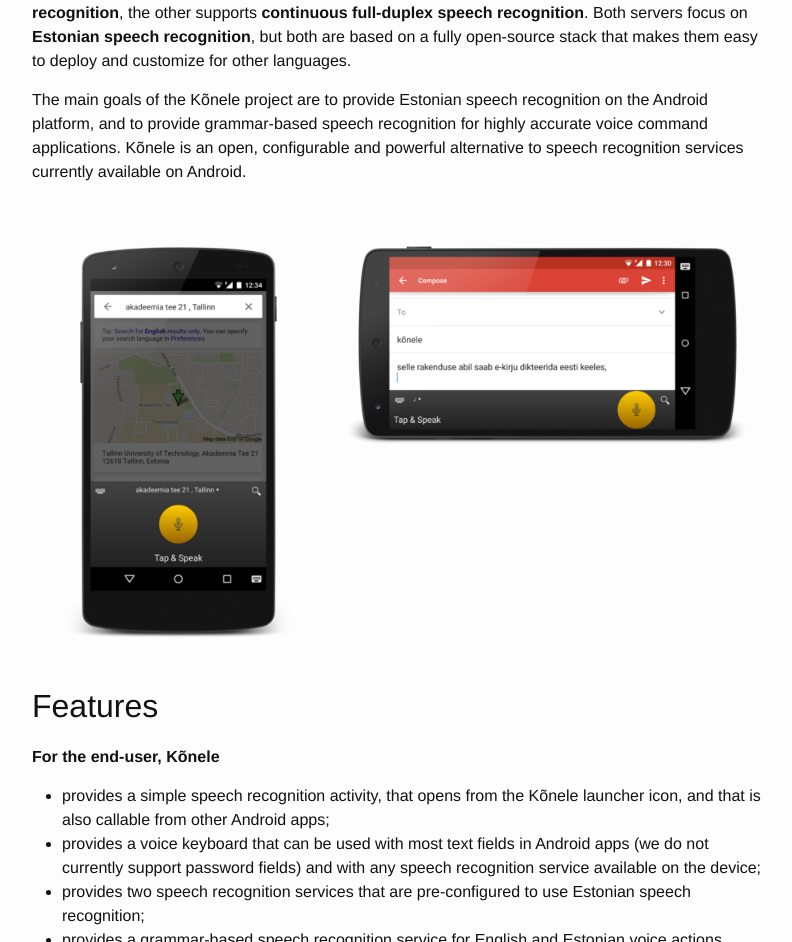
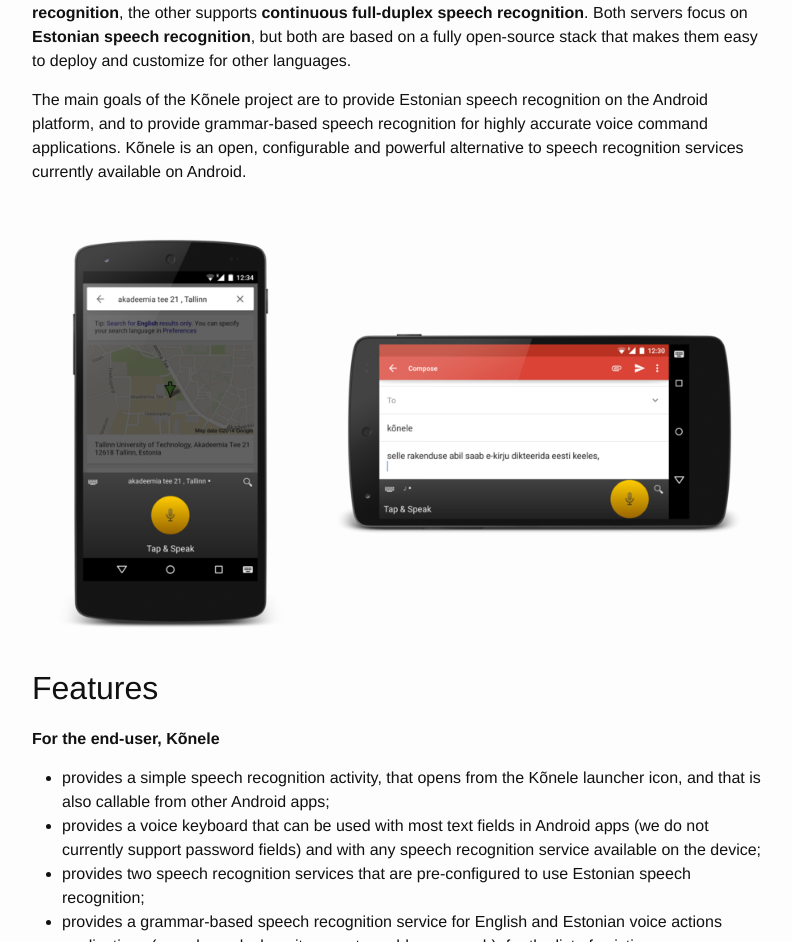
Before and after one commit to Kaljurand/K6nele, a Jekyll site: the page built from about.md, in a window 1280 px wide. Shown: the part 402-1344 px from the top of the page, without its empty margins (238-1030 px from the left). Built offline with Jekyll 4.4.1, drawn with Linux system fonts in a browser that asks for light colours.

```diff
--- a/about.md
+++ b/about.md
@@ -22,7 +22,16 @@
 Kõnele is an open, configurable and powerful alternative to speech recognition services
 currently available on Android.
 
-| <img title="Screenshot: address search using Kõnele" src="{{ site.baseurl }}/images/en/Screenshot_2014-12-23-12-34-27_framed.png"> | <img title="Screenshot: composing an email with Kõnele" src="{{ site.baseurl }}/images/en/Screenshot_2014-12-23-12-30-19_framed.png">
+<table>
+<tr>
+<td class="logo">
+<img class="logo" title="Screenshot: address search using Kõnele" src="{{ site.baseurl }}/images/en/Screenshot_2014-12-23-12-34-27_framed.png">
+</td>
+<td class="logo">
+<img class="logo" title="Screenshot: composing an email with Kõnele" src="{{ site.baseurl }}/images/en/Screenshot_2014-12-23-12-30-19_framed.png">
+</td>
+</tr>
+</table>
 
 ## Features
 
```
Also changed, not shown: docs/et/user_guide.md (+11 -0 lines).
